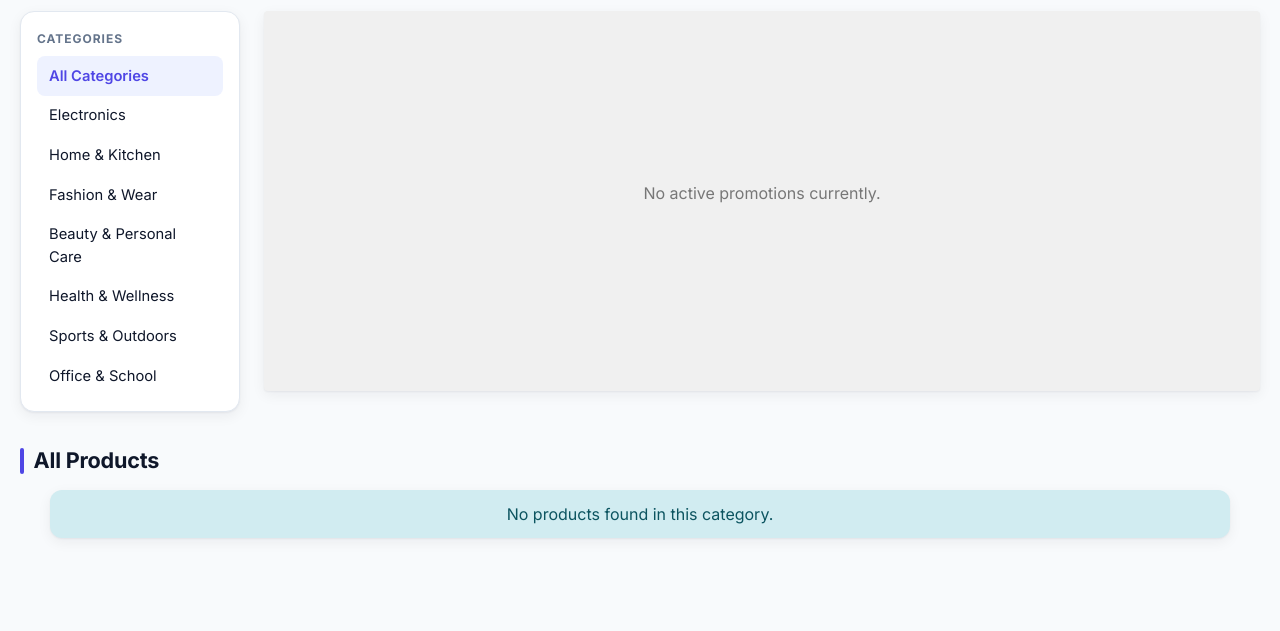
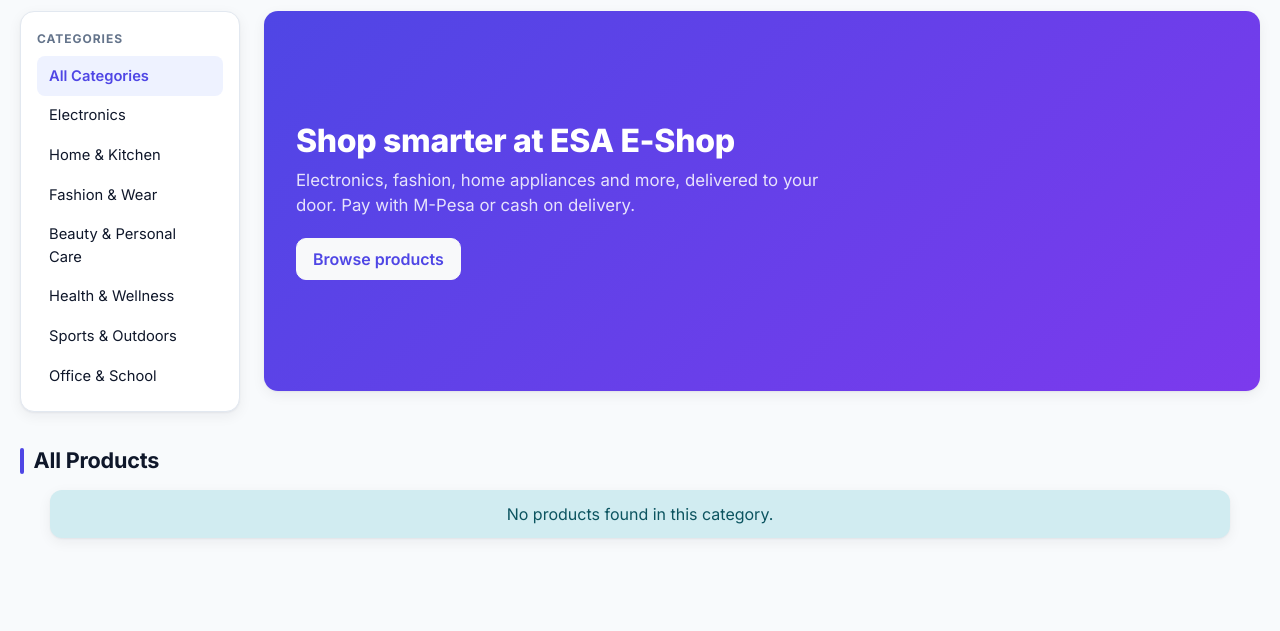
Before and after one commit to Brayowekesa/sales_platform, a Flask app: page / in a window 1280 px wide. Shown: the part 61-692 px from the top of the page. Run offline with Flask 3, Linux system fonts and the light colour scheme; the visitor is signed in with stand-in values (Sample User, id 1); data that the repository does not hold is empty; some libraries are stand-ins or nearby versions.

Commit message:
Fix bugs and polish storefront design
- Add missing python-dotenv to requirements (app failed to start on fresh install)
- Remove real mail credentials from .env.example
- Block open redirects via ?next= on login
- Fix 500 when an edited promotion fails validation
- Refuse to delete products/members that have orders (with a clear message) instead of erroring and losing the product image
- Give uploaded images unique names so they don't overwrite each other
- Placeholder image for products/promotions without a picture (default.jpg never existed)
- Fix horizontal page scroll on mobile caused by the category chips
- Replace empty grey promotion box with a branded hero; style image-less promotions
- Checkout: remove fake EXAMPLECODE promo line and 'USD' label, match theme, local address hint
- Remove duplicate get_db_connection

Co-Authored-By: Claude Opus 5.5 <noreply@anthropic.com>
Claude-Session: https://claude.ai/code/session_015DzbRPnpQJftqqvWzYM5TB

```diff
--- a/app.py
+++ b/app.py
@@ -1,4 +1,6 @@
 import os
+import uuid
+from urllib.parse import urlparse
 import sqlite3
 import random
 from functools import wraps # For decorators
@@ -50,6 +52,25 @@ app = Flask(__name__)
 CURRENCY_SYMBOL = os.environ.get('CURRENCY_SYMBOL', 'KSh')
 
 app.jinja_env.globals['CURRENCY_SYMBOL'] = CURRENCY_SYMBOL
+
+PLACEHOLDER_IMAGE = 'images/placeholder.svg'
+
+def product_img(path):
+    """Static URL for a product/promo image, falling back to a placeholder when the file is missing."""
+    if path and os.path.isfile(os.path.join(BASE_DIR, 'static', path)):
+        return url_for('static', filename=path)
+    return url_for('static', filename=PLACEHOLDER_IMAGE)
+
+app.jinja_env.globals['product_img'] = product_img
+
+
+def is_safe_next_url(target):
+    """Only allow redirects to paths on this site (blocks ?next=https://evil.example)."""
+    if not target:
+        return False
+    parsed = urlparse(target)
+    return not parsed.scheme and not parsed.netloc and target.startswith('/') and not target.startswith('//')
+
 
 @app.template_filter('money')
 def money_filter(value):
@@ -139,14 +160,6 @@ def get_db_connection():
     conn.execute("PRAGMA foreign_keys = ON")
     return conn
 
-# Part of app.py
-# ... (imports and app setup before this) ...
-
-def get_db_connection(): # This should be defined before init_db
-    conn = sqlite3.connect(DATABASE) # Assuming DATABASE is defined (e.g., 'sales.db')
-    conn.row_factory = sqlite3.Row
-    conn.execute("PRAGMA foreign_keys = ON")
-    return conn
 
 def init_db():
     with app.app_context(): # Ensures we are within app context if get_db_connection needs it
@@ -594,6 +607,8 @@ def login():
                         log_activity('Logged in', user_id=user_obj.id)
                         flash('Logged in successfully.', 'success')
                         next_page = request.args.get('next')
+                        if not is_safe_next_url(next_page):
+                            next_page = None
                         return redirect(next_page or url_for('index'))
                     else:
                         flash('Please verify your email with the 6-digit code before logging in.', 'warning')
@@ -1518,7 +1533,7 @@ def admin_add_product():
                 if image_file.filename == '': # No file selected
                     image_filename = default_image_path_segment
                 elif allowed_file(image_file.filename):
-                    filename = secure_filename(image_file.filename)
+                    filename = f"{uuid.uuid4().hex[:8]}_{secure_filename(image_file.filename)}"
                     image_file.save(os.path.join(current_app.config['UPLOAD_FOLDER'], filename))
                     image_filename = f"uploads/{filename}"
                 else: # File selected, but not allowed type
@@ -1596,7 +1611,7 @@ def admin_edit_product(product_id):
                             except OSError as ose:
                                 current_app.logger.error(f"Error deleting old image {old_image_path}: {ose}")
 
-                    filename = secure_filename(image_file.filename)
+                    filename = f"{uuid.uuid4().hex[:8]}_{secure_filename(image_file.filename)}"
                     image_file.save(os.path.join(current_app.config['UPLOAD_FOLDER'], filename))
                     image_filename = f"uploads/{filename}"
                 else:
@@ -1648,6 +1663,11 @@ def admin_delete_product(product_id):
     # This route is called from a form with a CSRF token in the template.
     try:
         with get_db_connection() as conn:
+            # Past orders reference this product, so it can't be removed (check before touching the image file)
+            in_orders = conn.execute("SELECT 1 FROM order_items WHERE product_id = ? LIMIT 1", (product_id,)).fetchone()
+            if in_orders:
+                flash('This product appears in past orders and cannot be deleted. Set its stock to 0 to stop selling it.', 'warning')
+                return redirect(url_for('admin_products'))
             product_data = conn.execute("SELECT image FROM products WHERE id = ?", (product_id,)).fetchone()
             if product_data:
                 # Delete associated image file if not default
@@ -1816,6 +1836,11 @@ def admin_delete_member(user_id):
         return redirect(url_for('admin_members'))
     try:
         with get_db_connection() as conn:
+            # Orders must keep their customer, so a member with orders can't be deleted
+            has_orders = conn.execute("SELECT 1 FROM orders WHERE user_id = ? LIMIT 1", (user_id,)).fetchone()
+            if has_orders:
+                flash('This member has orders and cannot be deleted. Remove their admin rights or reset their password instead.', 'warning')
+                return redirect(url_for('admin_members'))
             # Database schema's ON DELETE constraints should handle related data
             conn.execute("DELETE FROM users WHERE id = ?", (user_id,))
             conn.commit()
@@ -2172,7 +2197,7 @@ def admin_add_promotion():
         if form.image.data and form.image.data.filename:
             image_file = form.image.data
             if allowed_file(image_file.filename): # Make sure allowed_file is defined
-                filename = secure_filename(image_file.filename)
+                filename = f"{uuid.uuid4().hex[:8]}_{secure_filename(image_file.filename)}"
                 # Ensure PROMOTIONS_UPLOAD_FOLDER is defined in app.config
                 promotions_folder = current_app.config.get('PROMOTIONS_UPLOAD_FOLDER', os.path.join(current_app.config.get('BASE_DIR', '.'), 'static', 'uploads', 'promotions'))
                 os.makedirs(promotions_folder, exist_ok=True) # Ensure folder exists
@@ -2270,7 +2295,7 @@ def admin_edit_promotion(promo_id):
                         except OSError as e_remove:
                             current_app.logger.error(f"Error deleting old promotion image {old_image_full_path}: {e_remove}")
 
-                filename = secure_filename(image_file.filename)
+                filename = f"{uuid.uuid4().hex[:8]}_{secure_filename(image_file.filename)}"
                 promotions_folder = current_app.config.get('PROMOTIONS_UPLOAD_FOLDER', os.path.join(current_app.config.get('BASE_DIR', '.'), 'static', 'uploads', 'promotions'))
                 os.makedirs(promotions_folder, exist_ok=True)
                 save_path = os.path.join(promotions_folder, filename)
@@ -2338,6 +2363,16 @@ def admin_edit_promotion(promo_id):
             action='Edit',
             promotion=promotion_data_dict  # Pass promotion_data_dict for displaying current image
         )
+
+    # POST that failed validation (or failed to save): show the form again with its errors
+    return render_template(
+        'admin/add_edit_promotion.html',
+        form=form,
+        title='Edit Promotion',
+        action='Edit',
+        promotion=promotion_data_dict
+    )
+
 @app.route('/admin/promotions/delete/<int:promo_id>', methods=['POST'])
 @login_required
 @admin_required
--- a/requirements.txt
+++ b/requirements.txt
@@ -7,3 +7,4 @@ Flask-Bootstrap>=3.3.7
 email-validator>=2.0,<3
 itsdangerous>=2.1,<3
 requests>=2.31,<3
+python-dotenv>=1.0,<2
--- a/static/css/theme.css
+++ b/static/css/theme.css
@@ -125,3 +125,19 @@ h1,h2,h3,h4,h5{letter-spacing:-.01em;font-weight:700}
 .btn.is-wished{background:#fff1f2;border-color:#fecdd3;color:var(--danger)}
 .price-old{white-space:nowrap;display:inline-block}
 .product-price{white-space:nowrap;display:inline-block}
+
+/* ===== Fixes ===== */
+/* Let the banner column shrink so the category chips scroll instead of widening the page on mobile */
+.banner-section-wrapper{min-width:0;width:100%}
+/* Homepage hero shown when there are no active promotions */
+.home-hero{background:linear-gradient(135deg,var(--brand) 0%,#7c3aed 100%);color:#fff;border-radius:var(--radius);padding:2.5rem 2rem;box-shadow:var(--shadow)}
+.home-hero h1{font-size:2rem;font-weight:800;margin-bottom:.5rem;color:#fff}
+.home-hero p{color:rgba(255,255,255,.85);font-size:1.05rem;margin-bottom:1.25rem;max-width:34rem}
+.home-hero .btn-light{color:var(--brand);border-radius:10px;font-weight:600}
+@media(max-width:576px){.home-hero{padding:1.75rem 1.25rem}.home-hero h1{font-size:1.5rem}}
+/* Checkout order summary */
+.summary-title{color:var(--ink)}
+.summary-count{background:var(--brand);color:#fff}
+.home-hero{min-height:100%;display:flex;flex-direction:column;justify-content:center;align-items:flex-start}
+/* Promotion without an image: branded gradient with the caption on top */
+.promo-noimg{background:linear-gradient(135deg,var(--brand) 0%,#7c3aed 100%)}
--- a/templates/admin/order_details.html
+++ b/templates/admin/order_details.html
@@ -36,7 +36,7 @@
                                 {% for item in order_items %}
                                 <tr>
                                     <td>
-                                        <img src="{{ url_for('static', filename=item.image if item.image else 'uploads/default.jpg') }}" alt="{{ item.name }}" style="max-width: 50px; max-height: 50px; object-fit: contain;">
+                                        <img src="{{ product_img(item.image) }}" alt="{{ item.name }}" style="max-width: 50px; max-height: 50px; object-fit: contain;">
                                     </td>
                                     <td>{{ item.name }}</td>
                                     <td class="text-center">{{ item.quantity }}</td>
--- a/templates/admin/products.html
+++ b/templates/admin/products.html
@@ -48,7 +48,7 @@
                         <tr>
                             <td>{{ product.id }}</td>
                             <td>
-                                <img src="{{ url_for('static', filename=product.image if product.image else 'uploads/default.jpg') }}" alt="{{ product.name }}" class="product-thumbnail img-thumbnail">
+                                <img src="{{ product_img(product.image) }}" alt="{{ product.name }}" class="product-thumbnail img-thumbnail">
                             </td>
                             <td>{{ product.name }}</td>
                             <td>{{ product.category }}</td>
--- a/templates/cart.html
+++ b/templates/cart.html
@@ -26,7 +26,7 @@
                     <tr>
                         <td>
                             <a href="{{ url_for('product_details', product_id=item.id) }}">
-                                <img src="{{ url_for('static', filename=item.image if item.image else 'uploads/default.jpg') }}" alt="{{ item.name }}" class="img-fluid rounded" style="max-height: 75px; object-fit: contain;">
+                                <img src="{{ product_img(item.image) }}" alt="{{ item.name }}" class="img-fluid rounded" style="max-height: 75px; object-fit: contain;">
                             </a>
                         </td>
                         <td>
--- a/templates/includes/_product_card.html
+++ b/templates/includes/_product_card.html
@@ -8,7 +8,7 @@
                 {% set pct = ((P.original_price - P.price) / P.original_price * 100)|round|int %}
                 {% if pct > 0 %}<span class="badge badge-off">-{{ pct }}%</span>{% endif %}
             {% endif %}
-            <img class="card-img-top" src="{{ url_for('static', filename=(P.image if P.image else 'uploads/default.jpg')) }}" alt="{{ P.name }}" loading="lazy">
+            <img class="card-img-top" src="{{ product_img(P.image) }}" alt="{{ P.name }}" loading="lazy">
         </div>
     </a>
     <div class="card-body">
--- a/templates/index.html
+++ b/templates/index.html
@@ -48,12 +48,17 @@
                     {% for promo in promotions %}
                     <div class="carousel-item {{ 'active' if loop.first }}" style="height: 100%; background-color: #f0f0f0;">
                         <a href="{{ promo.target_url if promo.target_url else '#' }}" style="display:block; width:100%; height:100%; position: relative;">
+                            {% set promo_has_image = promo.image_path and product_img(promo.image_path) != product_img(None) %}
+                            {% if promo_has_image %}
                             <img class="d-block w-100 h-100"
-                                 src="{{ url_for('static', filename=promo.image_path) if promo.image_path else 'https://via.placeholder.com/1600x350/eeeeee/999999?text=Promotion%20Banner' }}"
+                                 src="{{ product_img(promo.image_path) }}"
                                  alt="{{ promo.alt_text or promo.title }}"
                                  style="object-fit: contain;">
+                            {% else %}
+                            <div class="promo-noimg w-100 h-100"></div>
+                            {% endif %}
                             {% if promo.title or (promo.original_price and promo.promo_price and promo.original_price > promo.promo_price) or promo.discount_text %}
-                            <div class="carousel-caption d-none d-md-block">
+                            <div class="carousel-caption {{ 'd-none d-md-block' if promo_has_image else 'd-block' }}">
                                 {% if promo.title %}<h5>{{ promo.title }}</h5>{% endif %}
                                 {% if promo.original_price and promo.promo_price and promo.original_price > promo.promo_price %}
                                     <p>
@@ -79,8 +84,10 @@
                 {% endif %}
             </div>
             {% else %}
-            <div style="height: 350px; background-color: #f0f0f0; display:flex; align-items:center; justify-content:center; color: #777; border-radius: 0.25rem;">
-                <p>No active promotions currently.</p>
+            <div class="home-hero">
+                <h1>Shop smarter at ESA E-Shop</h1>
+                <p>Electronics, fashion, home appliances and more, delivered to your door. Pay with M-Pesa or cash on delivery.</p>
+                <a href="#all-products" class="btn btn-light">Browse products</a>
             </div>
             {% endif %}
         </div>
@@ -104,7 +111,7 @@
     {% endif %}
 
     <!-- All Products Grid -->
-    <section class="all-products-section">
+    <section class="all-products-section" id="all-products">
         <div class="section-title-bar">
             <div class="main-content-inner-container">
                 <h2>
--- a/templates/order_details_user.html
+++ b/templates/order_details_user.html
@@ -68,7 +68,7 @@
                     <tr>
                         <td>
                             <a href="{{ url_for('product_details', product_id=item.product_id) }}">
-                                <img src="{{ url_for('static', filename=item.image if item.image else 'uploads/default.jpg') }}" alt="{{ item.name }}" class="img-fluid rounded" style="max-height: 60px; object-fit: contain;">
+                                <img src="{{ product_img(item.image) }}" alt="{{ item.name }}" class="img-fluid rounded" style="max-height: 60px; object-fit: contain;">
                             </a>
                         </td>
                         <td>
--- a/templates/product_details.html
+++ b/templates/product_details.html
@@ -12,7 +12,7 @@
 <div class="container mt-5">
     <div class="row">
         <div class="col-md-6 mb-4">
-            <img src="{{ url_for('static', filename=product.image if product.image else 'uploads/default.jpg') }}" alt="{{ product.name }}" class="img-fluid rounded shadow-sm">
+            <img src="{{ product_img(product.image) }}" alt="{{ product.name }}" class="img-fluid rounded shadow-sm">
         </div>
         <div class="col-md-6">
             <h2>{{ product.name }}</h2>
--- a/templates/wishlist.html
+++ b/templates/wishlist.html
@@ -14,7 +14,7 @@
                 <div class="col-lg-4 col-md-6 mb-4">
                     <div class="card h-100 product-card">
                         <a href="{{ url_for('product_details', product_id=product.id) }}">
-                            <img class="card-img-top" src="{{ url_for('static', filename=product.image if product.image else 'uploads/default.jpg') }}" alt="{{ product.name }}" style="height: 200px; object-fit: contain; padding: 10px;">
+                            <img class="card-img-top" src="{{ product_img(product.image) }}" alt="{{ product.name }}" style="height: 200px; object-fit: contain; padding: 10px;">
                         </a>
                         <div class="card-body d-flex flex-column">
                             <h5 class="card-title">
```
Also changed, not shown: templates/checkout.html (+5 -12 lines), static/images/placeholder.svg (added).
